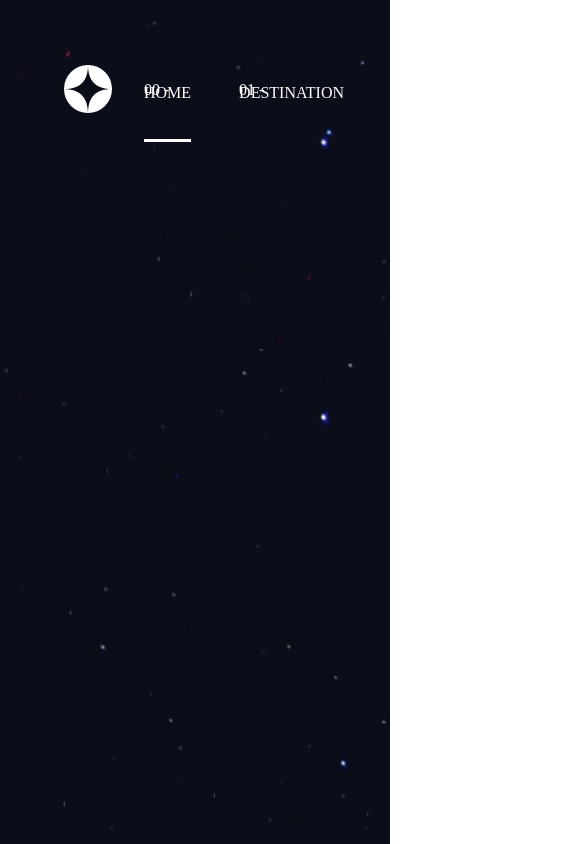
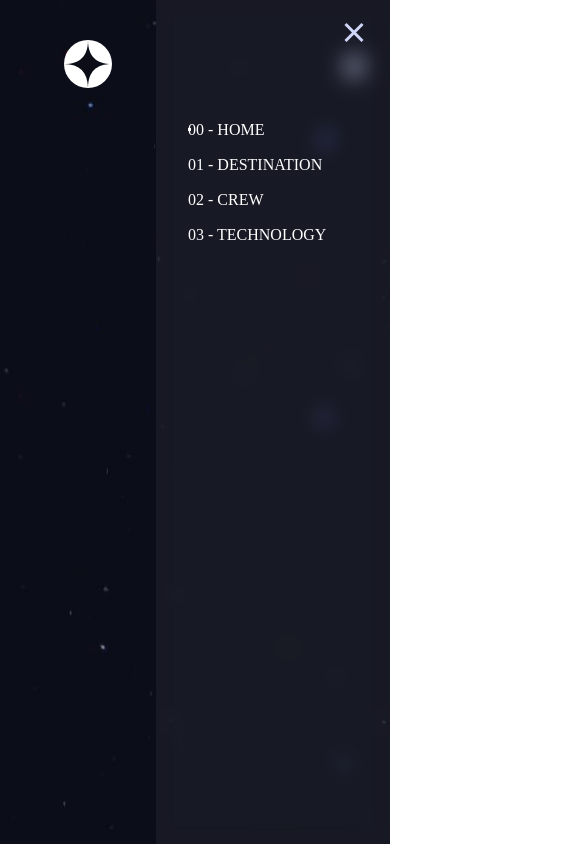
Before and after one commit to gabr7887/10---SpaceTourismWebsite, a React (Vite) app: page / in a window 390 px wide. Shown: the top 844 px of the page, 585 px wide, since content can reach past the window. Built offline with nearby package versions, Linux system fonts and the light colour scheme.

Commit message:
menu falta terminar responsividade

```diff
--- a/src/App.css
+++ b/src/App.css
@@ -35,10 +35,6 @@ body, ul, p{
   margin: 0;
 }
 
-.teste{
-  color: var(--blue-900);
-  font: var(--font9);
-}
 
 .container{
   width: 100vw;
--- a/src/Nav.jsx
+++ b/src/Nav.jsx
@@ -11,7 +11,16 @@ const Nav = ({ active }) => {
       <div className={style.detailDiv}>
         <p className={style.detail}> </p>
       </div>
+      <div className={style.hamburgerMenuDiv}>
+        <p className={style.menuBar}> </p>
+        <p className={style.menuBar}> </p>
+        <p className={style.menuBar}> </p>
+      </div>
       <nav className={style.ulBg}>
+        <div className={style.closeIcon}>
+          <p className={style.closeBar1}> </p>
+          <p className={style.closeBar2}> </p>
+        </div>
         <ul className={style.navItems}>
           <li className={active === 0 ? style.active : ''}>
             {active === 0 &&
@@ -20,9 +29,15 @@ const Nav = ({ active }) => {
               ? 'HOME'
               : '00 - HOME'}
           </li>
-          <li className={active === 1 ? style.active : ''}>01 - DESTINATION</li>
-          <li className={active === 2 ? style.active : ''}> 02 - CREW</li>
-          <li className={active === 3 ? style.active : ''}>03 - TECHNOLOGY</li>
+          <li className={active === 1 ? style.active : ''}>
+            <p>01 - DESTINATION</p>
+          </li>
+          <li className={active === 2 ? style.active : ''}>
+            <p>02 - CREW</p>
+          </li>
+          <li className={active === 3 ? style.active : ''}>
+            <p>03 - TECHNOLOGY</p>
+          </li>
         </ul>
       </nav>
     </div>
--- a/src/Nav.module.css
+++ b/src/Nav.module.css
@@ -3,6 +3,7 @@
   align-items: center;
   justify-content: space-between;
   padding-top: var(--s500);
+  position: relative;
 }
 
 .logoDiv{
@@ -68,11 +69,38 @@
   background-color: var(--white);
 }
 
+
+.closeIcon{
+  position: relative;
+}
+
+.hamburgerMenuDiv, .closeIcon{
+  display: none;
+  flex-direction: column;
+  gap: 6px;
+  padding-right: var(--s300);
+  cursor: pointer;
+}
+
+.menuBar, .closeBar1, .closeBar2{
+  width: 24px;
+  height: 3px;
+  background-color: var(--blue-300);
+}
+
+.closeBar1{
+  position: absolute;
+  transform: rotate(-45deg);
+}
+
+.closeBar2{
+  position: absolute;
+  transform: rotate(45deg);
+}
+
 .navItems li:hover::after{
   background-color: hsla(0 0 100 / 30%);
 }
-
-
 
 @media (width <= 768px) {
   .detailDiv{
@@ -87,5 +115,46 @@
 }
 
 @media (width <= 600px) {
+  .ulBg{
+    display: flex;
+    flex-direction: column;
+    gap: var(--s800);
+    width: 60%;
+    height: 100vh;
+    position: absolute;
+    right: 0;
+    top: 0;
+    z-index: 3;
+    backdrop-filter: blur(10px);
+    background-color: hsla(0 0 100 / 5%);
+    padding: 0;
+  }
+
+  .hamburgerMenuDiv, .closeIcon{
+    display: flex;
+  }
+
+  .navItems{
+    flex-direction: column;
+    gap: var(--s400);
+    width: 100%;
+    padding-left: var(--s400);
+  }
+
+  .closeIcon{
+    display: flex;
+    padding: var(--s400) var(--s300);
+    justify-content: center;
+    align-items: end;
+  }
+
+  .navItems li{
+    padding: 0;
+  }
+
+  .navItems li::after{
+    height: 100%;
+    width: 3px;
+  }
 
 }
```
